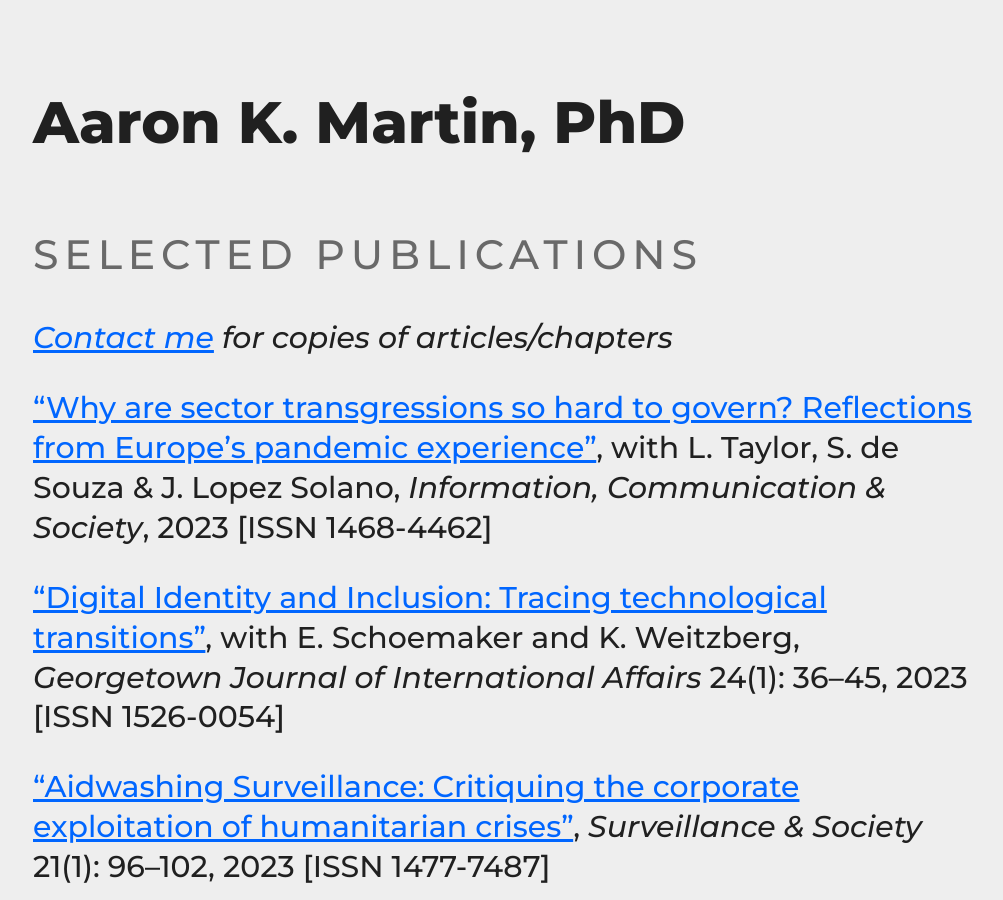
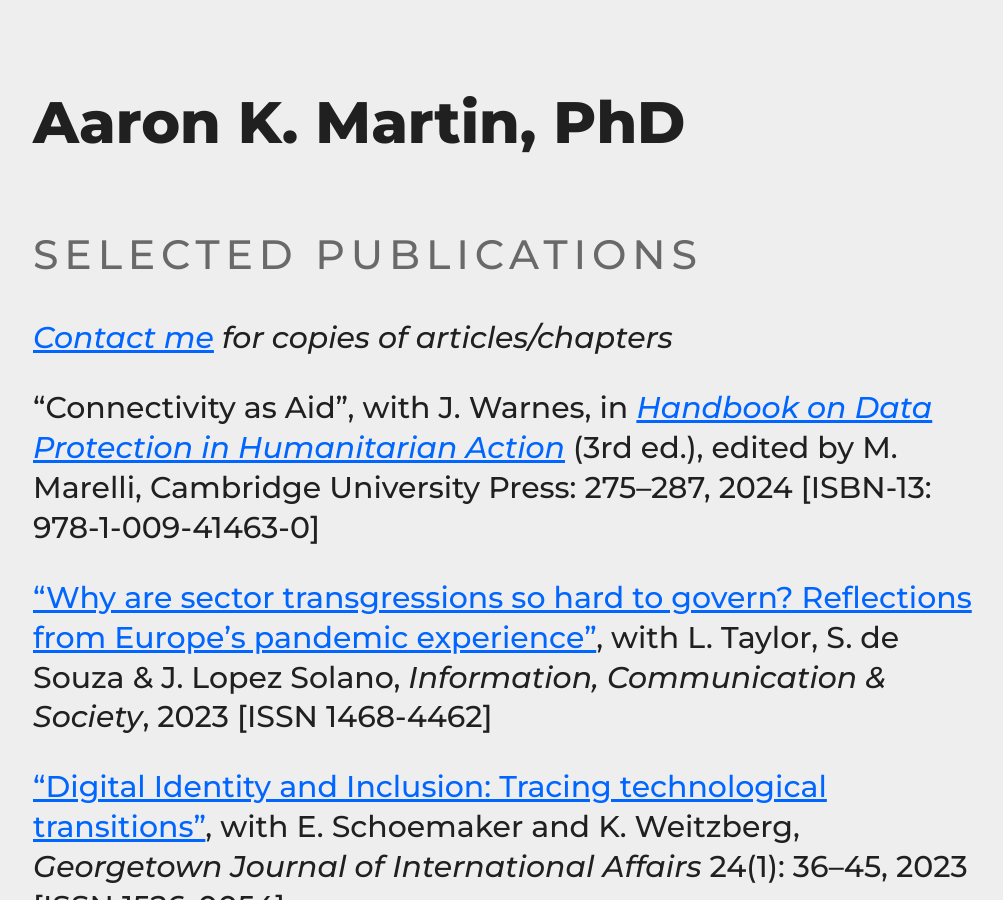
Before and after one commit to haroonalrasheed/641a, a Jekyll site: the page built from selected-publications/index.md, in a window 1280 px wide and 900 px high. Shown: the whole window, without its empty margins (131-1134 px from the left). Built offline with Jekyll 4.4.1, drawn with Linux system fonts in a browser that asks for light colours.

Commit message:
Update index.md

```diff
--- a/selected-publications/index.md
+++ b/selected-publications/index.md
@@ -5,6 +5,8 @@ title: Selected Publications
 
 ## Selected Publications
 _[Contact me](mailto:a.k.martin@alumni.lse.ac.uk) for copies of articles/chapters_
+
+"Connectivity as Aid", with J. Warnes, in [_Handbook on Data Protection in Humanitarian Action_](https://www.cambridge.org/core/books/handbook-on-data-protection-in-humanitarian-action/025CE3DFD1FAD908DD1412C20E49F955) (3rd ed.), edited by M. Marelli, Cambridge University Press: 275–287, 2024 [ISBN-13: 978-1-009-41463-0]
 
 ["Why are sector transgressions so hard to govern? Reflections from Europe’s pandemic experience"](https://doi.org/10.1080/1369118X.2023.2264919), with L. Taylor, S. de Souza & J. Lopez Solano, _Information, Communication & Society_, 2023 [ISSN 1468-4462]
 
```
